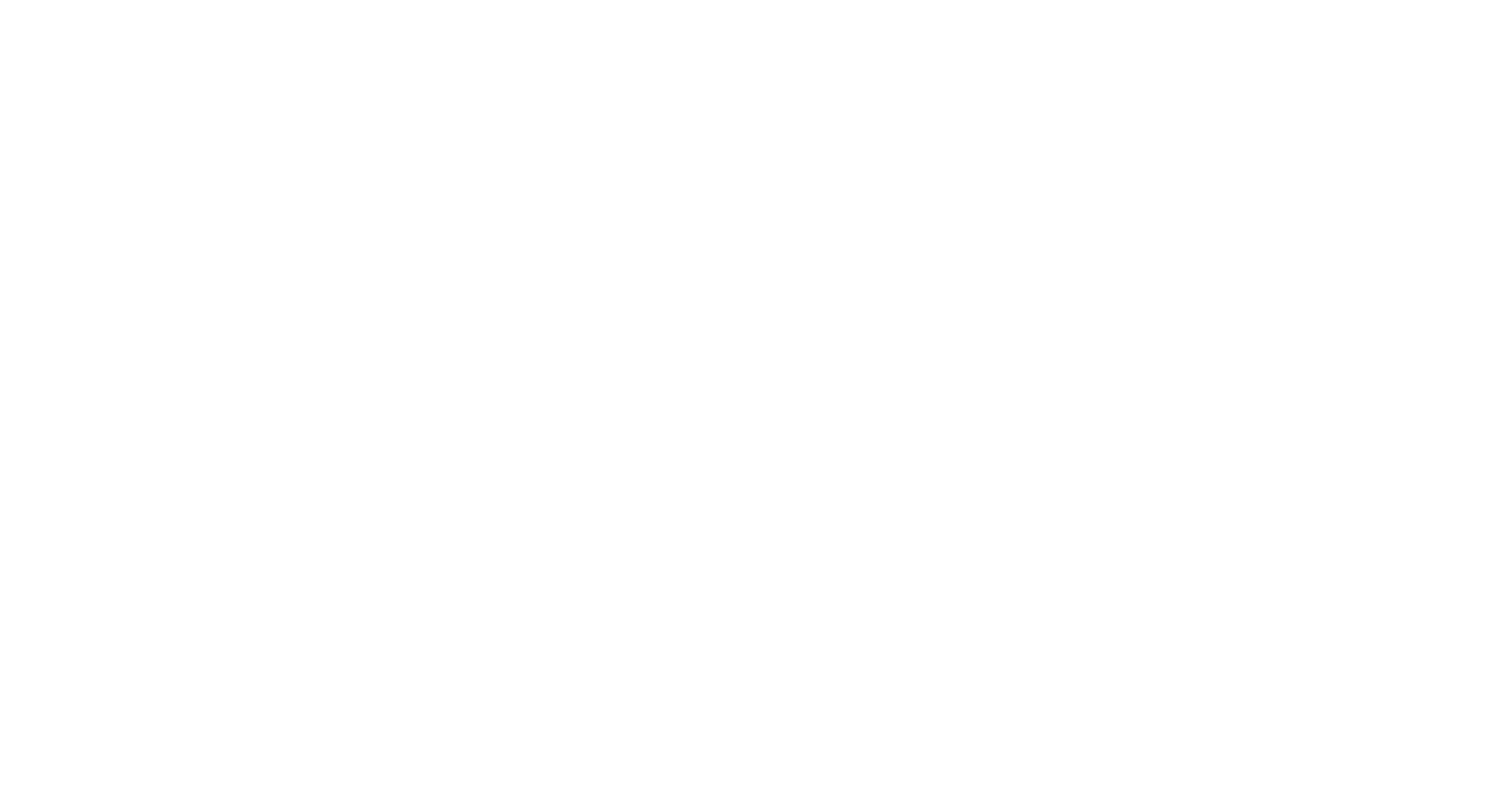
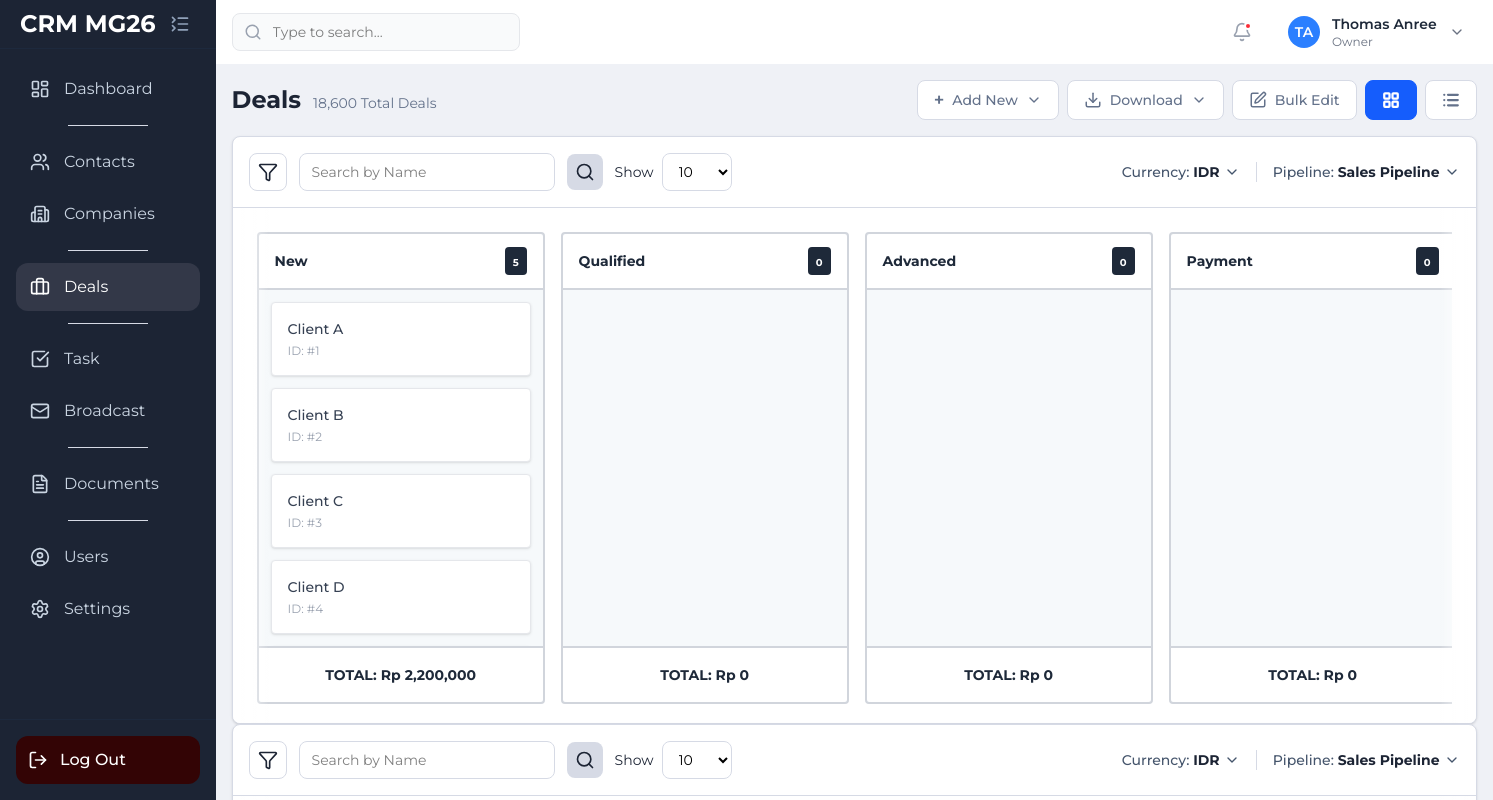
Before and after one commit to hannhz/VueCRM-MG26, a Vue app: page /crmAdmin/deals/dealscard in a window 1280 px wide. Before the commit this address had no page. Shown: the whole page, 1493 px wide, since content can reach past the window. Built offline with nearby package versions, Linux system fonts and the light colour scheme.

Commit message:
fix: restore changes from stash and resolved conflict

```diff
--- a/src/components/dealscard.vue
+++ b/src/components/dealscard.vue
@@ -1,17 +1,8 @@
 <script setup>
-import { ref } from "vue";
+import { ref, onBeforeUnmount } from "vue"; // 1. Pastikan onBeforeUnmount sudah di-import
 import draggable from "vuedraggable";
 import CreateDealForm from "./forms/CreateDealForm.vue";
-
-import {
-  ChevronDown,
-  Download,
-  Edit,
-  LayoutGrid,
-  List,
-  Search,
-  Filter,
-} from "lucide-vue-next";
+import { ChevronDown, Search, Filter } from "lucide-vue-next";
 
 const viewMode = ref("grid"); // defaultnya grid
 
@@ -30,6 +21,7 @@ const pipelines = ["Sales Pipeline", "Marketing Pipeline", "Dev Pipeline"];
 const selectedPipeline = ref("Sales Pipeline");
 const isPipelineOpen = ref(false);
 const isDragging = ref(false);
+const showCreateDealForm = ref(false);
 
 const pipeline = ref({
   new: [
@@ -61,81 +53,20 @@ const deleteDeal = (item) => {
     b.items = b.items.filter((i) => i.id !== item.id);
   });
 };
+onBeforeUnmount(() => {
+  isDragging.value = false;
+  isCurrencyOpen.value = false;
+  isPipelineOpen.value = false;
+  showCreateDealForm.value = false;
 
-const density = ref("comfy"); // comfy | compact
-const showCreateDealForm = ref(false);
-
+  console.log("State dibersihkan, overlay dimatikan!");
+});
 </script>
 
 <template>
-  <div class="flex items-center justify-between mb-4">
-    <div class="flex items-baseline gap-3">
-      <h1 class="text-2xl font-bold text-dark-base">Deals</h1>
-      <span class="text-sm text-sub-text"
-        >{{ totalDeals.toLocaleString() }} Total Deals</span
-      >
-    </div>
-
-    <!-- Action Button -->
-    <div class="flex items-center gap-2 ml-auto">
-      <!-- Add New -->
-      <button
-        @click="showCreateDealForm = true"
-        class="flex items-center gap-2 px-4 py-2 h-10 bg-white text-sub-text rounded-lg border border-outline hover:bg-sub-text hover:text-white transition"
-      >
-        <span class="text-lg font-semibold">+</span>
-        <span class="text-sm font-medium">Add New</span>
-        <ChevronDown :size="16" />
-      </button>
-
-      <!-- Download -->
-      <button
-        class="flex items-center gap-2 px-4 py-2 h-10 bg-white text-sub-text rounded-lg border border-outline hover:bg-sub-text hover:text-white transition"
-      >
-        <Download :size="18" />
-        <span class="text-sm font-medium">Download</span>
-        <ChevronDown :size="16" />
-      </button>
-
-      <!-- Bulk Edit -->
-      <button
-        class="flex items-center gap-2 px-4 py-2 h-10 bg-white text-sub-text rounded-lg border border-outline hover:bg-sub-text hover:text-white transition"
-      >
-        <Edit :size="18" />
-        <span class="text-sm font-medium">Bulk Edit</span>
-      </button>
-
-      <!-- Grid Mode -->
-      <button
-        @click="$router.push({ name: 'Deals' })"
-        title="Pipeline Mode"
-        class="flex items-center gap-2 px-4 py-2 h-10 rounded-lg border transition"
-        :class="[
-          viewMode === 'grid'
-            ? 'bg-sub-text text-white border-sub' /* Warna saat AKTIF */
-            : 'bg-white text-sub-text border-outline hover:bg-slate-50' /* Warna saat NORMAL */,
-        ]"
-      >
-        <LayoutGrid :size="18" />
-      </button>
-
-      <!-- List Mode -->
-      <button
-        @click="$router.push({ name: 'DealsList' })"
-        title="List Mode"
-        class="flex items-center gap-2 px-4 py-2 h-10 bg-white text-sub-text rounded-lg border border-outline hover:bg-sub-text hover:text-white transition"
-        :class="[
-          $route.name === 'DealsList'
-            ? 'bg-blue-600 text-white'
-            : 'bg-white text-sub-text',
-        ]"
-      >
-        <List :size="18" :stroke-width="3" />
-      </button>
-    </div>
-  </div>
-
-ounded-lg shadow-sm max-w-311.25 h-147 border border-outline flex flex-col overflow-hidden"
+  <!-- Placeholder for Deals Card -->
+  <div
+    class="bg-white rounded-lg shadow-sm max-w-311.25 h-147 border border-outline flex flex-col overflow-hidden"
   >
     <!-- Action Bar -->
     <div class="p-4 border-b border-outline">
@@ -378,6 +309,7 @@ ounded-lg shadow-sm max-w-311.25 h-147 border border-outline flex flex-col overf
           </p>
         </div>
       </div>
+      </div>
     </div>
 
 
--- a/src/components/dealslist.vue
+++ b/src/components/dealslist.vue
@@ -1,12 +1,80 @@
+<script setup></script>
+
 <template>
-    <div class="flex items-center justify-between mb-4">
+  <div class="flex items-center justify-between mb-4">
     <div class="flex items-baseline gap-3">
       <h1 class="text-2xl font-bold text-dark-base">Deals</h1>
       <span class="text-sm text-sub-text"
         >{{ totalDeals.toLocaleString() }} Total Deals</span
       >
     </div>
-    <!-- Action Buttons -->
 
+    <!-- Action Button -->
+    <div class="flex items-center gap-2 ml-auto">
+      <!-- Add New -->
+      <button
+        @click="showCreateDealForm = true"
+        class="flex items-center gap-2 px-4 py-2 h-10 bg-white text-sub-text rounded-lg border border-outline hover:bg-sub-text hover:text-white transition"
+      >
+        <span class="text-lg font-semibold">+</span>
+        <span class="text-sm font-medium">Add New</span>
+        <ChevronDown :size="16" />
+      </button>
+
+      <!-- Download -->
+      <button
+        class="flex items-center gap-2 px-4 py-2 h-10 bg-white text-sub-text rounded-lg border border-outline hover:bg-sub-text hover:text-white transition"
+      >
+        <Download :size="18" />
+        <span class="text-sm font-medium">Download</span>
+        <ChevronDown :size="16" />
+      </button>
+
+      <!-- Bulk Edit -->
+      <button
+        class="flex items-center gap-2 px-4 py-2 h-10 bg-white text-sub-text rounded-lg border border-outline hover:bg-sub-text hover:text-white transition"
+      >
+        <Edit :size="18" />
+        <span class="text-sm font-medium">Bulk Edit</span>
+      </button>
+
+      <!-- Grid Mode -->
+      <router-link
+        :to="{ name: 'Deals' }"
+        custom
+        v-slot="{ navigate, isActive }"
+      >
+        <button
+          @click="navigate"
+          :class="[
+            isActive
+              ? 'bg-blue-600 text-white border-blue-600'
+              : 'bg-white text-sub-text border-outline hover:bg-slate-50',
+          ]"
+          class="flex items-center gap-2 px-4 py-2 h-10 rounded-lg border transition"
+        >
+          <LayoutGrid :size="18" />
+        </button>
+      </router-link>
+
+      <!-- List Mode -->
+      <router-link
+        :to="{ name: 'DealsList' }"
+        custom
+        v-slot="{ navigate, isActive }"
+      >
+        <button
+          @click="navigate"
+          :class="[
+            isActive
+              ? 'bg-blue-600 text-white border-blue-600'
+              : 'bg-white text-sub-text border-outline hover:bg-slate-50',
+          ]"
+          class="flex items-center gap-2 px-4 py-2 h-10 rounded-lg border transition"
+        >
+          <List :size="18" :stroke-width="3" />
+        </button>
+      </router-link>
     </div>
+  </div>
 </template>
--- a/src/components/layouts/sidebar.vue
+++ b/src/components/layouts/sidebar.vue
@@ -89,7 +89,7 @@ watch(collapsed, (val) => {
 
     <nav class="flex-1 min-h-0 p-4 space-y-1 overflow-y-auto">
       <router-link
-        to="/maindashboard"
+        to="/crmAdmin"
         :class="[
           'flex h-12 items-center p-3 rounded-xl transition group hover:bg-slate-800 hover:text-white',
           isExpanded ? 'gap-3 justify-start' : 'justify-center',
@@ -111,7 +111,7 @@ watch(collapsed, (val) => {
       ></div>
 
       <router-link
-        to="/contacts"
+        to="/crmAdmin/contacts"
         :class="[
           'flex h-12 items-center p-3 rounded-xl transition group hover:bg-slate-800 hover:text-white',
           isExpanded ? 'gap-3 justify-start' : 'justify-center',
@@ -125,7 +125,7 @@ watch(collapsed, (val) => {
       </router-link>
 
       <router-link
-        to="/companies"
+        to="/crmAdmin/companies"
         :class="[
           'flex h-12 items-center p-3 rounded-xl transition group hover:bg-slate-800 hover:text-white',
           isExpanded ? 'gap-3 justify-start' : 'justify-center',
@@ -146,12 +146,12 @@ watch(collapsed, (val) => {
       ></div>
 
       <router-link
-        to="/deals"
+        :to="{ name: 'DealsCard' }"
         :class="[
           'flex h-12 items-center p-3 rounded-xl transition group hover:bg-slate-800 hover:text-white',
           isExpanded ? 'gap-3 justify-start' : 'justify-center',
         ]"
-        exact-active-class="bg-dark-hover text-white"
+        active-class="bg-dark-hover text-white"
         ><div class="w-6 flex justify-center">
           <Briefcase :size="20" class="group-hover:text-blue-400" />
         </div>
@@ -166,7 +166,7 @@ watch(collapsed, (val) => {
       ></div>
 
       <router-link
-        to="/task"
+        to="/crmAdmin/task"
         :class="[
           'flex h-12 items-center p-3 rounded-xl transition group hover:bg-slate-800 hover:text-white',
           isExpanded ? 'gap-3 justify-start' : 'justify-center',
@@ -179,7 +179,7 @@ watch(collapsed, (val) => {
       </router-link>
 
       <router-link
-        to="/email-broadcast"
+        to="/crmAdmin/email-broadcast"
         :class="[
           'flex h-12 items-center p-3 rounded-xl transition group hover:bg-slate-800 hover:text-white',
           isExpanded ? 'gap-3 justify-start' : 'justify-center',
@@ -199,7 +199,7 @@ watch(collapsed, (val) => {
       ></div>
 
       <router-link
-        to="/documents"
+        to="/crmAdmin/documents"
         :class="[
           'flex h-12 items-center p-3 rounded-xl transition group hover:bg-slate-800 hover:text-white',
           isExpanded ? 'gap-3 justify-start' : 'justify-center',
@@ -219,7 +219,7 @@ watch(collapsed, (val) => {
       ></div>
 
       <router-link
-        to="/users"
+        to="/crmAdmin/users"
         :class="[
           'flex h-12 items-center p-3 rounded-xl transition group hover:bg-slate-800 hover:text-white',
           isExpanded ? 'gap-3 justify-start' : 'justify-center',
@@ -232,7 +232,7 @@ watch(collapsed, (val) => {
       </router-link>
 
       <router-link
-        to="/settings"
+        to="/crmAdmin/settings"
         :class="[
           'flex h-12 items-center p-3 rounded-xl transition group hover:bg-slate-800 hover:text-white',
           isExpanded ? 'gap-3 justify-start' : 'justify-center',
--- a/src/components/loginpage.vue
+++ b/src/components/loginpage.vue
@@ -13,7 +13,7 @@ const errorMsg = ref("");
 const handleLogin = () => {
   // contoh validasi sederhana
   if (email.value === "admin@mail.com" && password.value === "123456") {
-    router.push("/maindashboard");
+    router.push("/crmAdmin");
   } else {
     errorMsg.value = "Email atau password salah";
   }
--- a/src/router/index.js
+++ b/src/router/index.js
@@ -4,8 +4,9 @@ import Contacts from "@/components/contacts.vue";
 import LoginPage from "@/components/loginpage.vue";
 import MainDashboard from "@/components/maindashboard.vue";
 import Companies from "@/components/companies.vue";
-import Deals from "@/components/dealscard.vue";
+import Deals from "@/components/deals.vue";
 import DealsList from "@/components/dealslist.vue";
+import DealsCard from "@/components/dealscard.vue";
 
 const routes = [
   {
@@ -14,7 +15,7 @@ const routes = [
     component: LoginPage,
   },
   {
-    path: "/maindashboard",
+    path: "/crmAdmin",
     name: "MainDashboard",
     component: MainDashboard,
     children: [
@@ -25,24 +26,34 @@ const routes = [
       },
 
       {
-        path: "/contacts",
+        path: "contacts",
         name: "Contacts",
         component: Contacts,
       },
       {
-        path: "/companies",
+        path: "companies",
         name: "Companies",
         component: Companies,
       },
       {
-        path: "/deals",
-        name: "Deals",
-        component: Deals,
-      },
-      {
-        path: "/dealslist",
-        name: "DealsList",
-        component: DealsList,
+        path: "deals",
+        component: Deals, // File yang barusan kamu kirim
+        children: [
+          {
+            path: "dealscard",
+            name: "DealsCard", // Gunakan nama unik
+            component: DealsCard,
+          },
+          {
+            path: "dealslist",
+            name: "DealsList", // Gunakan nama unik
+            component: DealsList,
+          },
+          {
+            path: "",
+            redirect: { name: "DealsCard" }, // Default ke card jika akses /deals
+          },
+        ],
       },
     ],
   },
```
